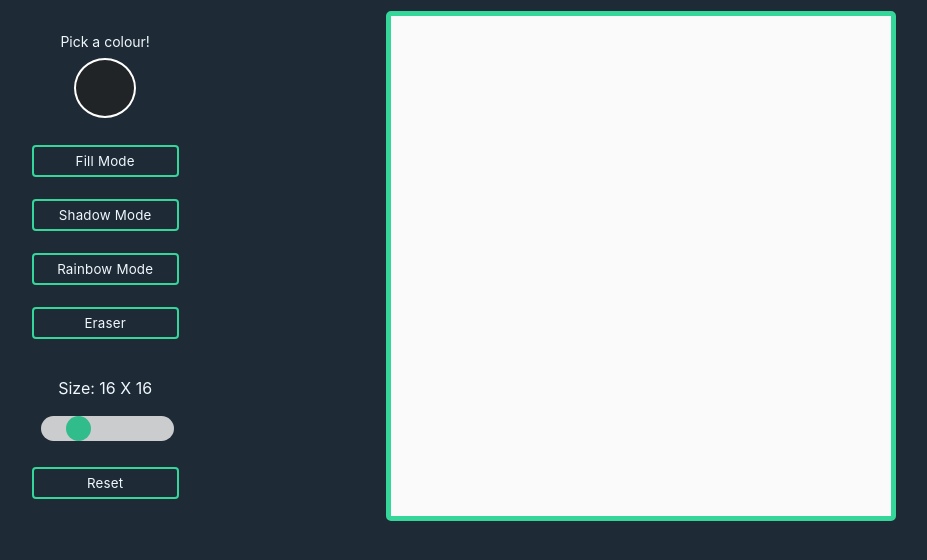
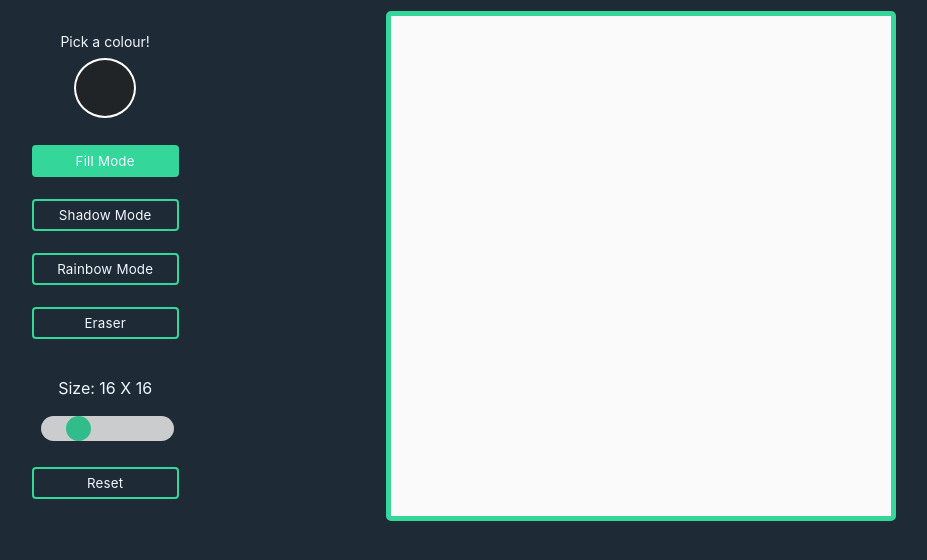
Before and after one commit to adamminchella/etch-a-sketch, a plain HTML site: page index.html in a window 1280 px wide. Shown: the part 116-676 px from the top of the page, without its empty margins (176-1103 px from the left). Drawn offline with Linux system fonts and the light colour scheme.

Commit message:
Add button-fill class to Fill Button

```diff
--- a/index.html
+++ b/index.html
@@ -20,7 +20,7 @@
           />
           <label for="color-picker">Pick a colour!</label>
         </div>
-        <button class="fill">Fill Mode</button>
+        <button class="fill button-fill">Fill Mode</button>
         <button class="shadow">Shadow Mode</button>
         <button class="rainbow">Rainbow Mode</button>
         <button class="eraser">Eraser</button>
```
